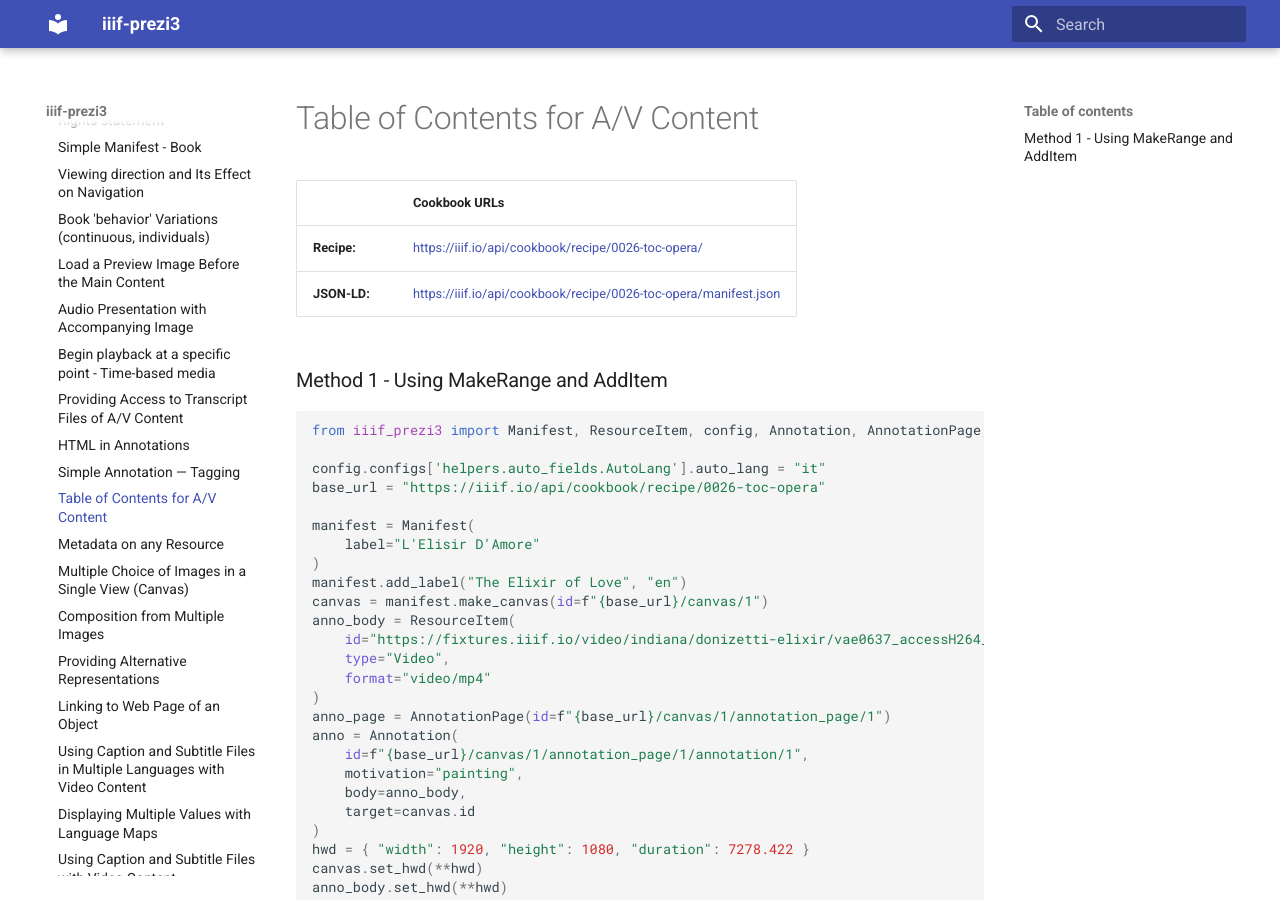
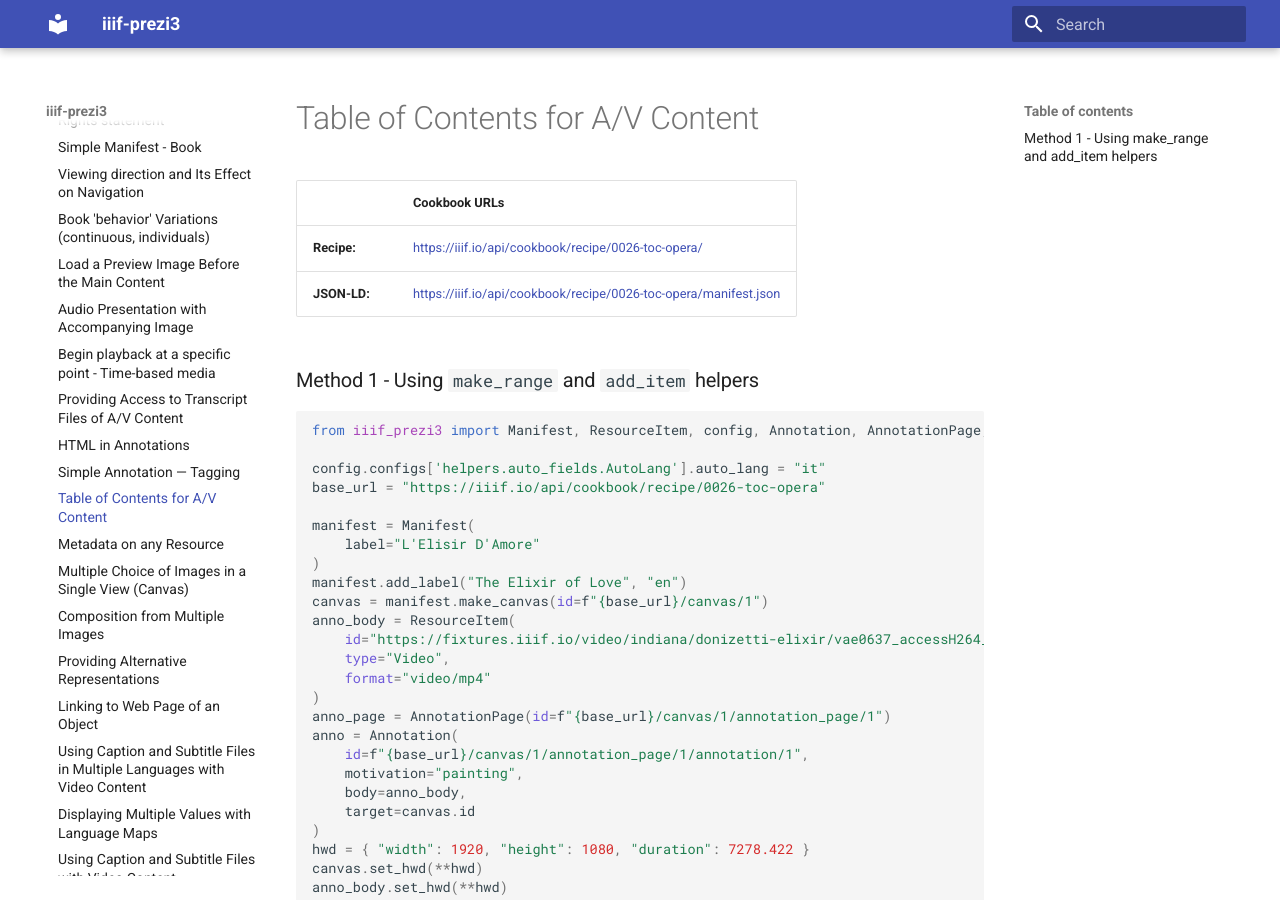
Before and after one commit to iiif-prezi/iiif-prezi3, an MkDocs documentation site: the page built from docs/recipes/0026-toc-opera.md, in a window 1280 px wide and 900 px high. Built offline with MkDocs 1.6.1 and Material for MkDocs 9.7.7, drawn with Linux system fonts in a browser that asks for light colours.

Commit message:
Clean up.

````diff
--- a/docs/recipes/0026-toc-opera.md
+++ b/docs/recipes/0026-toc-opera.md
@@ -4,7 +4,7 @@
 | **Recipe:**  | [https://iiif.io/api/cookbook/recipe/0026-toc-opera/](https://iiif.io/api/cookbook/recipe/0026-toc-opera/) |
 | **JSON-LD:** | [https://iiif.io/api/cookbook/recipe/0026-toc-opera/manifest.json](https://iiif.io/api/cookbook/recipe/0026-toc-opera/manifest.json) |
 
-### Method 1 - Using MakeRange and AddItem
+### Method 1 - Using `make_range` and `add_item` helpers
 ```python
 --8<-- "docs/recipes/scripts/0026-toc-opera.py"
 ```
````
Also changed, not shown: docs/recipes/scripts/0026-toc-opera.py (line endings or trailing spaces).
